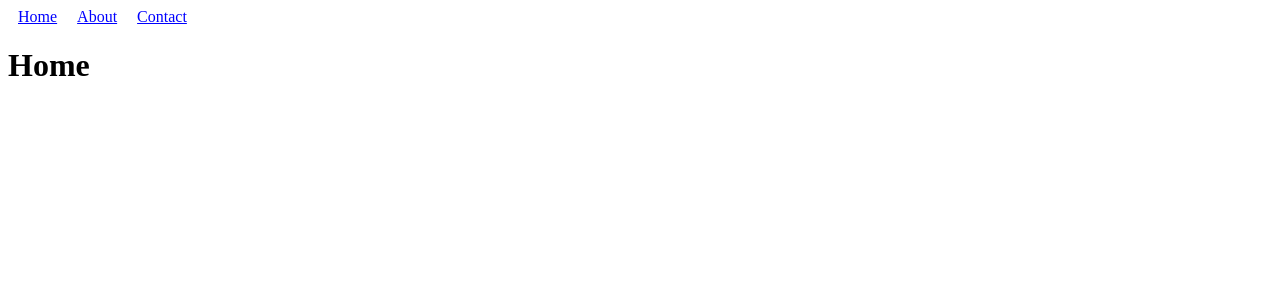
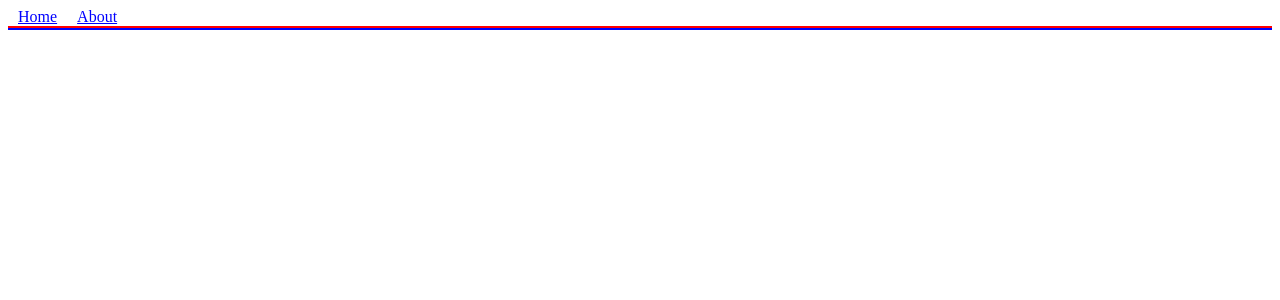
Before and after one commit to lazy-code/react-router-v4, a React (Create React App) app: page / in a window 1280 px wide. Shown: the top 300 px of the page. Built offline with nearby package versions, Linux system fonts and the light colour scheme; the HTML template or start-up script is replaced by a standard one.

Commit message:
multiple components for the same Roure

```diff
--- a/src/App.css
+++ b/src/App.css
@@ -10,3 +10,11 @@
 a.active {
     color: #f00;
 }
+
+.header {
+    border: 1px solid #f00;
+}
+
+.content {
+    border: 1px solid #00f;
+}
--- a/src/App.js
+++ b/src/App.js
@@ -2,31 +2,40 @@
 import {
   BrowserRouter as Router,
   Route,
-  Link,
-  Switch
+  Link
 } from 'react-router-dom';
 
 import './App.css';
 
 const Links = () => (
   <nav>
-    <Link to='/'>Home</Link>
+    <Link to='/home'>Home</Link>
     <Link to='/about'>About</Link>
-    <Link to='/contact'>Contact</Link>
   </nav>
+);
+
+const Header = (match) => (
+  <div className="header">
+    <Route
+      path="/:page"
+      render={({match}) => <h1>{match.params.page} header</h1>} />
+  </div>
+);
+
+const Content = (match) => (
+  <div className="content">
+    <Route
+      path="/:page"
+      render={({match}) => <p>{match.params.page} content</p>} />
+  </div>
 );
 
 const App = (props) => (
   <Router>
     <div>
       <Links />
-      <Switch>
-        <Route exact path="/" render={() => <h1>Home</h1>} />
-        <Route path="/about" render={() => <h1>About</h1>} />
-        <Route path="/contact" render={() => <h1>Contact</h1>} />
-        <Route path="/:itemid" render={({match}) => (
-          <p>Item ID: {match.params.itemid}</p>)} />
-      </Switch>
+      <Header/>
+      <Content/>
     </div>
   </Router>
 );
```
